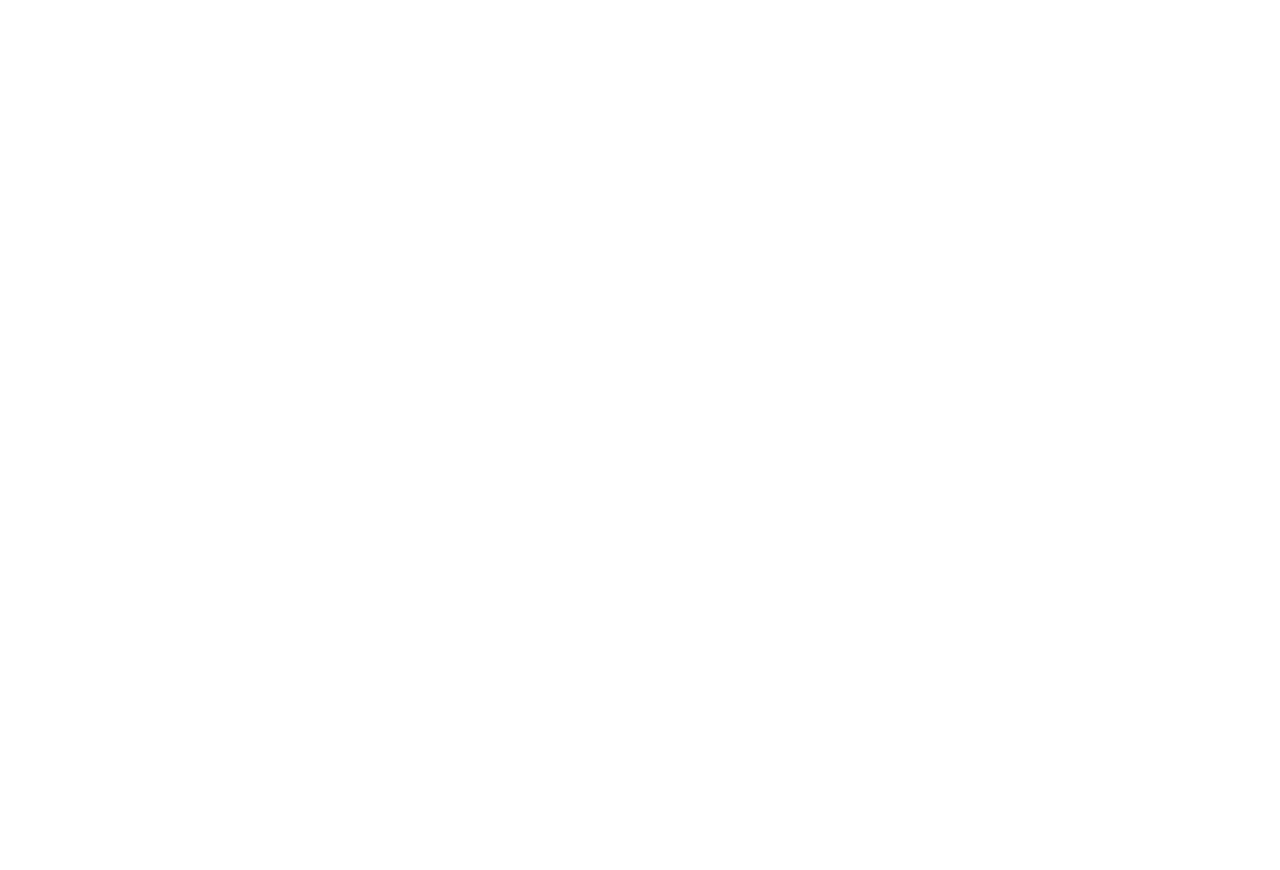
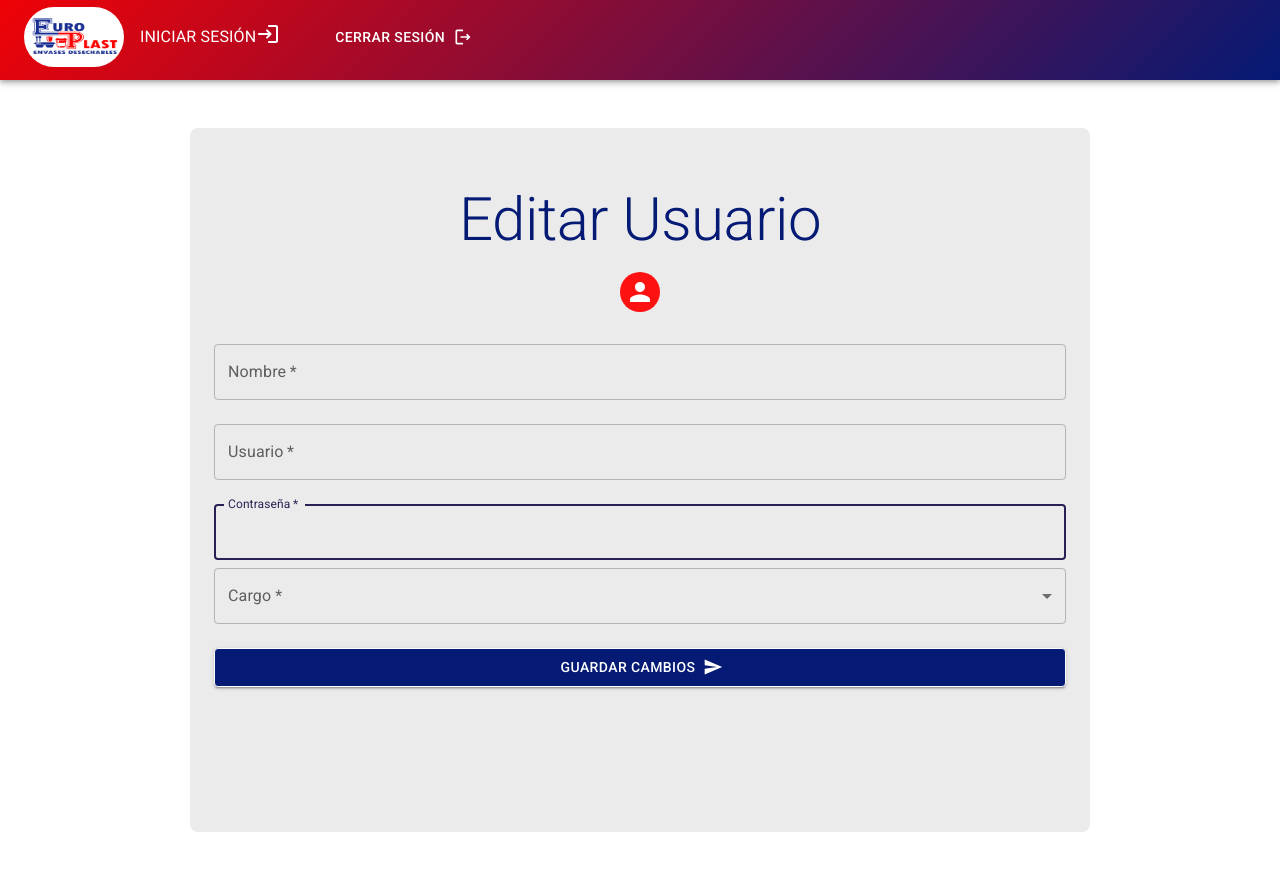
Before and after one commit to Gonzalo-Aruquipa/EURO-Prints-front, a React (Vite) app: page /update-user/2 in a window 1280 px wide. Before the commit this address had no page. Shown: the top 870 px of the page. Before the commit the page ends 800 px from the top, so only its background shows below. Built offline with nearby package versions, Linux system fonts and the light colour scheme.

Commit message:
update users component

```diff
--- a/src/App.jsx
+++ b/src/App.jsx
@@ -12,6 +12,7 @@
 import { NewPrint } from "./components/NewPrint";
 import { Provider } from "react-redux";
 import store from "./redux/store";
+import { UpdateUser } from "./components/UpdateUser";
 
 function App() {
   return (
@@ -23,6 +24,7 @@
             <Route exact path="/" element={<Home />} />
             <Route exact path="/users" element={<Users />} />
             <Route exact path="/new-user" element={<NewUser />} />
+            <Route exact path="/update-user/:id" element={<UpdateUser />} />
             <Route exact path="/clients" element={<Clients />} />
             <Route exact path="/new-client" element={<NewClient />} />
             <Route exact path="/products" element={<Products />} />
--- /dev/null
+++ b/src/components/UpdateUser.jsx
@@ -0,0 +1,127 @@
+import {
+  Avatar,
+  Box,
+  Button,
+  Container,
+  CssBaseline,
+  FormControl,
+  Grid,
+  InputLabel,
+  MenuItem,
+  Select,
+  TextField,
+  Typography,
+} from "@mui/material";
+import { Navbar } from "./Navbar";
+import { Send } from "@mui/icons-material";
+import { useNavigate } from "react-router-dom";
+
+export const UpdateUser = () => {
+
+  const navigate = useNavigate();
+  const handleSubmit = () => {
+    navigate("/users")
+  };
+  return (
+    <>
+      <Navbar />
+      <CssBaseline />
+      <Grid container component="main" sx={{ height: "100vh", padding: 6 }}>
+        <Container
+          component="main"
+          maxWidth="md"
+          sx={{ bgcolor: "#ebebeb", padding: 3, borderRadius: 2 }}
+        >
+          <CssBaseline />
+          <Box
+            sx={{
+              marginTop: 4,
+              display: "flex",
+              flexDirection: "column",
+              alignItems: "center",
+            }}
+          >
+            <Typography
+              component="h1"
+              variant="h2"
+              sx={{ color: "#041A74", mb: 1 }}
+            >
+              Editar Usuario
+            </Typography>
+            <Avatar sx={{ m: 1, bgcolor: "#ff0000ec" }}></Avatar>
+
+            <Box
+              component="form"
+              noValidate
+              onSubmit={handleSubmit}
+              sx={{ mt: 1 }}
+            >
+              <TextField
+                margin="normal"
+                // onChange={(e) => handleUser(e)}
+                required
+                fullWidth
+                type="text"
+                id="name"
+                label="Nombre"
+                name="name"
+                autoComplete="name"
+                autoFocus
+              />
+
+              <TextField
+                margin="normal"
+                // onChange={(e) => handleUser(e)}
+                required
+                fullWidth
+                type="text"
+                id="user"
+                label="Usuario"
+                name="user"
+                autoComplete="user"
+                autoFocus
+              />
+
+              <TextField
+                margin="normal"
+                // onChange={(e) => handleUser(e)}
+                required
+                fullWidth
+                id="password"
+                label="Contraseña"
+                type="password"
+                name="password"
+                autoComplete="password"
+                autoFocus
+              />
+
+              <FormControl fullWidth>
+                <InputLabel id="demo-simple-select-label">Cargo *</InputLabel>
+                <Select
+                  labelId="demo-simple-select-label"
+                  id="demo-simple-select"
+                  // value={age}
+                  label="Cargo *"
+                  // onChange={handleChange}
+                >
+                  <MenuItem value={"Administrador"}>Administrador</MenuItem>
+                  <MenuItem value={"Impresiones"}>Impresiones</MenuItem>
+                </Select>
+              </FormControl>
+
+              <Button
+                type="submit"
+                fullWidth
+                variant="contained"
+                endIcon={<Send />}
+                sx={{ mt: 3, mb: 2,bgcolor: "#041A74", color: "#fff", border: 1 }}
+              >
+                Guardar Cambios
+              </Button>
+            </Box>
+          </Box>
+        </Container>
+      </Grid>
+    </>
+  );
+};
--- a/src/components/Users.jsx
+++ b/src/components/Users.jsx
@@ -112,6 +112,7 @@
                   </StyledTableCell>
                   <StyledTableCell align="left">
                     <Stack direction="row" spacing={1} align="left">
+                    <NavLink to={"/update-user/2"}>
                       <Button
                         variant="contained"
                         endIcon={<BorderColorIcon />}
@@ -119,6 +120,7 @@
                       >
                         Editar
                       </Button>
+                      </NavLink>
                       <Button
                         variant="outlined"
                         startIcon={<DeleteIcon />}
```
